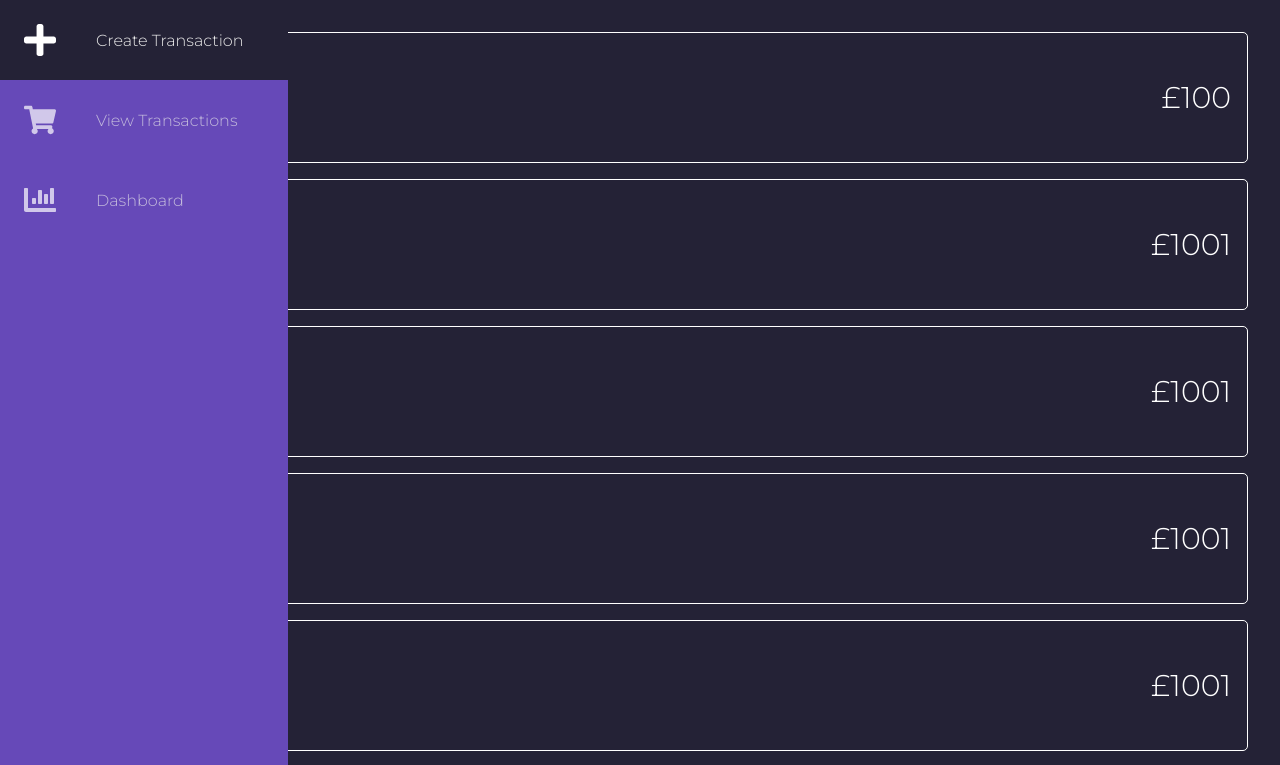
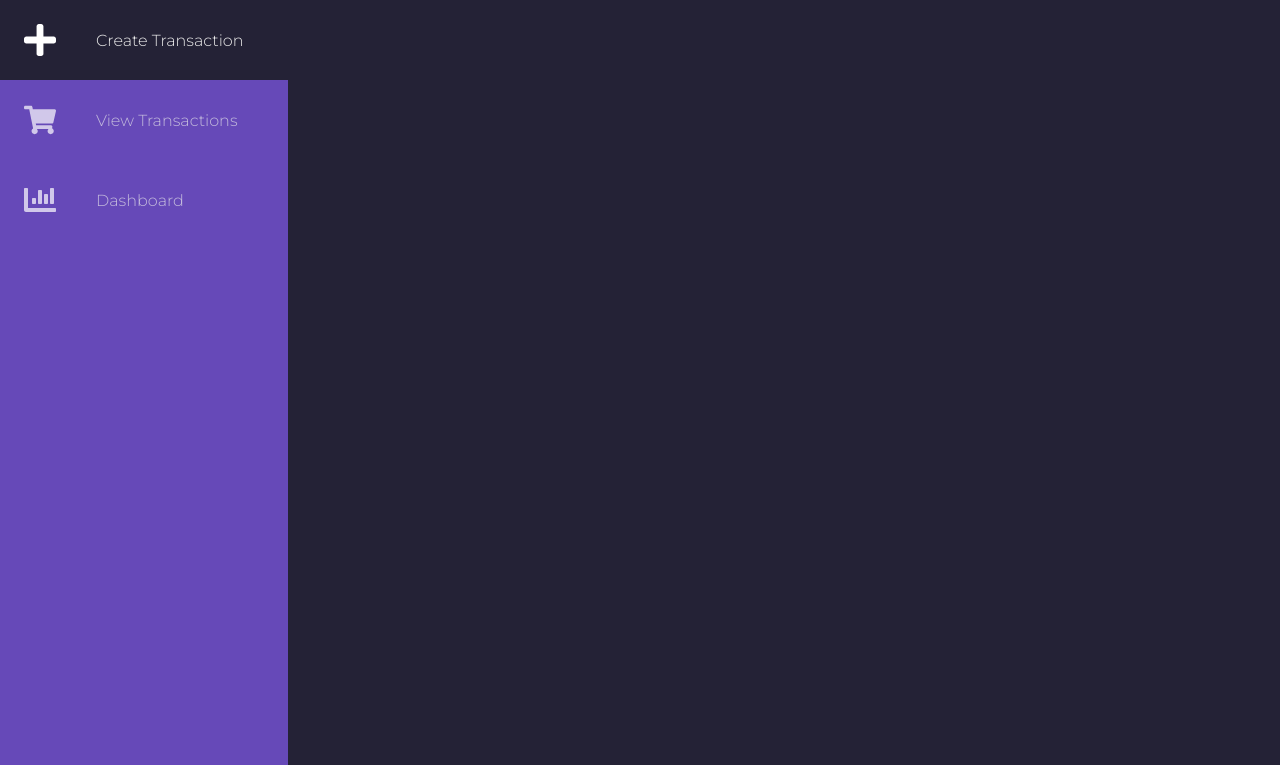
Before and after one commit to AidanKelly-CS/transaction-tracker, a React (Create React App) app: page /view-transactions in a window 1280 px wide. Shown: the top 765 px of the page. Built offline with nearby package versions, Linux system fonts and the light colour scheme.

Commit message:
save transactions to local storage

```diff
--- a/src/App.tsx
+++ b/src/App.tsx
@@ -14,44 +14,7 @@ import {
 import Dashboard from './transactions/dashboard/Dashboard';
 
 function App() {
-  const transactions = [
-    {
-      "category":"food",
-      "total":"£100"
-    },
-    {
-      "category":"food",
-      "total":"£1001"
-    },
-    {
-      "category":"food",
-      "total":"£1001"
-    },
-    {
-      "category":"food",
-      "total":"£1001"
-    },
-    {
-      "category":"food",
-      "total":"£1001"
-    },
-    {
-      "category":"food",
-      "total":"£1001"
-    },
-    {
-      "category":"food",
-      "total":"£1001"
-    },
-    {
-      "category":"food",
-      "total":"£1001"
-    },
-    {
-      "category":"food",
-      "total":"£1001"
-    }
-  ]
+
   return (
     <>
 
@@ -68,7 +31,7 @@ function App() {
       <Switch>
 
         <Route path="/view-transactions">
-          <ViewTransactions transactions={transactions}/>
+          <ViewTransactions/>
         </Route>
 
         <Route path="/dashboard">
--- a/src/transactions/create-transaction/CreateTransaction.tsx
+++ b/src/transactions/create-transaction/CreateTransaction.tsx
@@ -8,6 +8,8 @@ import classNames from 'classnames';
 import SelectCategory from '../select-category/SelectCategory';
 import Modal from '../../modal/Modal';
 import { CategoryInterface } from '../category/CategoryInterface';
+import { TransactionInterface } from '../view-transactions/TransactionInterface';
+
 
 export default function CreateTransaction() {
     const currency = "£";
@@ -44,8 +46,25 @@ export default function CreateTransaction() {
     }
 
     function createTransaction(){
-      clearTransaction();
-      console.log(`transaction created with total of £${total}`);
+      const TRANSACTIONS_LOCAL_STORAGE_KEY = "transactions";
+
+      try {
+        const transaction = {
+          icon: categories[0].icon,
+          category: categories[0].label,
+          total: total
+        } as TransactionInterface;
+
+        let savedTransactions = JSON.parse(localStorage.getItem(TRANSACTIONS_LOCAL_STORAGE_KEY)) as TransactionInterface[];
+        savedTransactions = savedTransactions === null ? [] : savedTransactions;
+        savedTransactions.push(transaction);
+        localStorage.setItem(TRANSACTIONS_LOCAL_STORAGE_KEY, JSON.stringify(savedTransactions));
+
+        clearTransaction();
+        console.log(`transaction created with total of £${total}`);
+      }catch {
+        console.log("you must select a category")
+      }
     }
 
     function clearTransaction(){
--- a/src/transactions/view-transactions/Transaction.tsx
+++ b/src/transactions/view-transactions/Transaction.tsx
@@ -1,11 +1,12 @@
 import { faHotdog } from '@fortawesome/free-solid-svg-icons';
 import Category from '../category/Category';
 import './Transaction.css';
+import { TransactionInterface } from './TransactionInterface';
 
-export default function Transaction({category, total}) {
+export default function Transaction({category, total, icon}:TransactionInterface) {
     return (
         <div className="transaction container">
-            <Category icon={faHotdog} color={"orange"} main={true} selected={false} onClick={()=>{}}/>
+            <Category icon={icon} color={"orange"} main={true} selected={false} onClick={()=>{}}/>
             <p>{category}</p>
             <p className="trans-total">{total}</p>
         </div>
--- /dev/null
+++ b/src/transactions/view-transactions/TransactionInterface.ts
@@ -0,0 +1,7 @@
+import { IconDefinition } from "@fortawesome/fontawesome-svg-core";
+
+export interface TransactionInterface{
+    icon: IconDefinition;
+    category:string;
+    total: string;
+}
--- a/src/transactions/view-transactions/ViewTransactions.tsx
+++ b/src/transactions/view-transactions/ViewTransactions.tsx
@@ -1,12 +1,29 @@
-import React from 'react';
+import { icon } from '@fortawesome/fontawesome-svg-core';
+import { faHotdog } from '@fortawesome/free-solid-svg-icons';
+import React, { useEffect, useState } from 'react';
 import Transaction from './Transaction';
 import './Transaction.css';
 
 
-export default function ViewTransactions({transactions}) {
+export default function ViewTransactions() {
+    let [transactions, setTransactions] = useState([]);
+
+
+    useEffect(() => {
+      const trans = JSON.parse(localStorage.getItem("transactions"));
+      if(trans){
+        setTransactions(trans);
+      }
+      console.log("transactions", trans);
+    }, []);
+
     return (
+        <>
+        {
         transactions.map(transaction => {
-            return <Transaction category={transaction.category} total={transaction.total}  />
+            return <Transaction category={transaction.category} total={transaction.total} icon={transaction.icon} />
         })
+        }
+        </>
     );
 }
```
